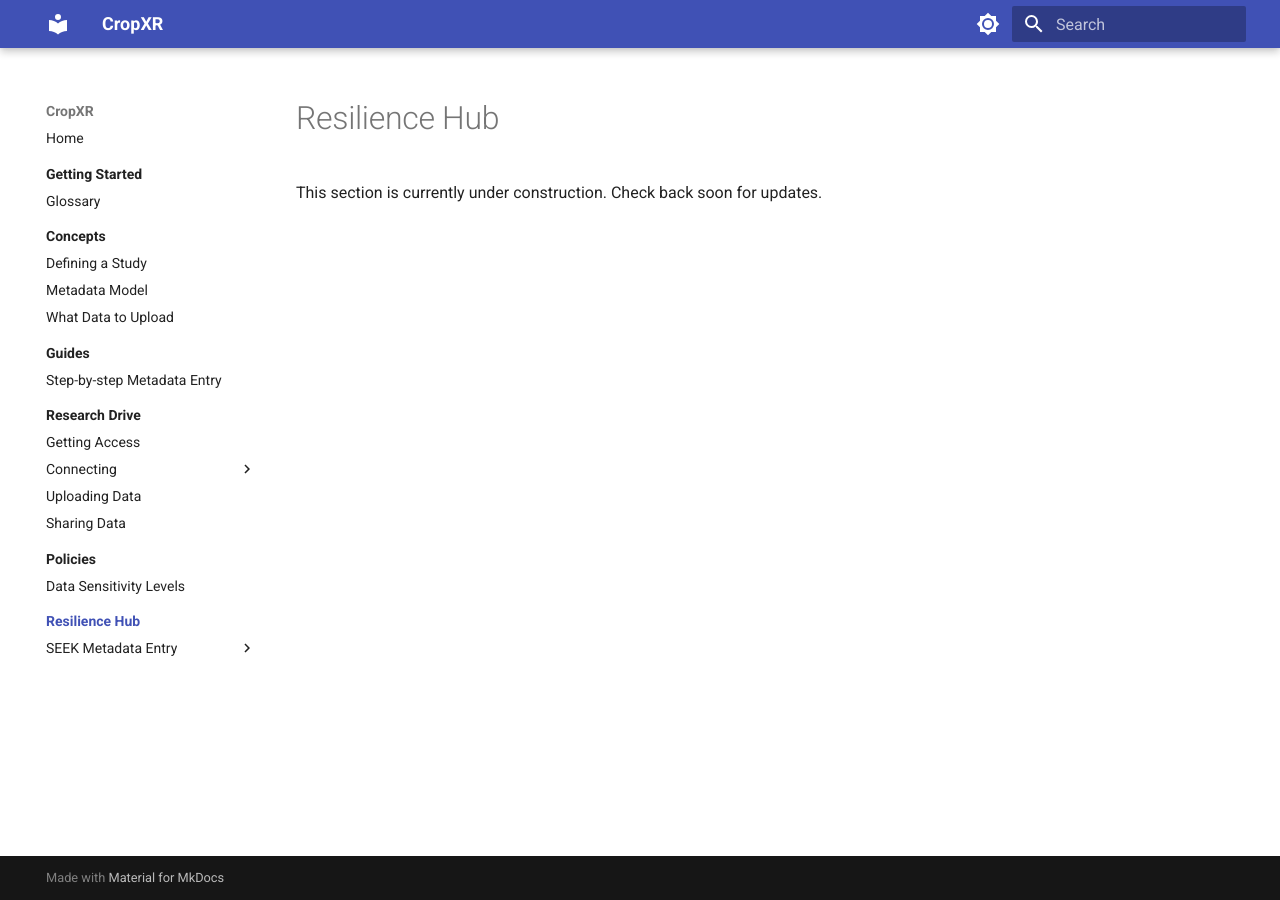
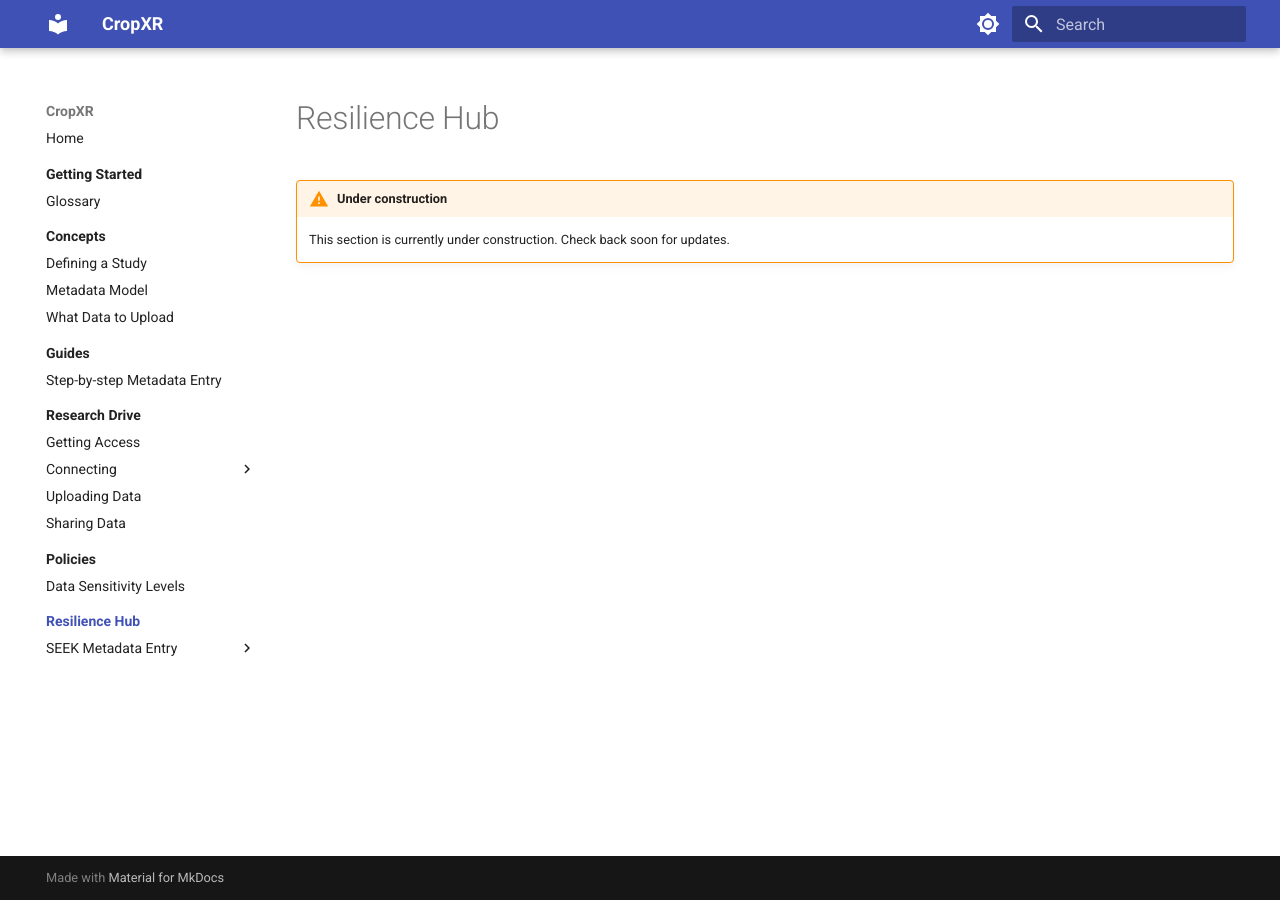
Before and after one commit to CropXR/documentation, an MkDocs documentation site: the page built from docs/resilience-hub/index.md, in a window 1280 px wide. Built offline with MkDocs 1.6.1 and Material for MkDocs 9.7.7, drawn with Linux system fonts in a browser that asks for light colours.

Commit message:
Use warning callout for under construction notice

```diff
--- a/docs/resilience-hub/index.md
+++ b/docs/resilience-hub/index.md
@@ -1,3 +1,4 @@
 # Resilience Hub
 
-This section is currently under construction. Check back soon for updates.
+!!! warning "Under construction"
+    This section is currently under construction. Check back soon for updates.
```
